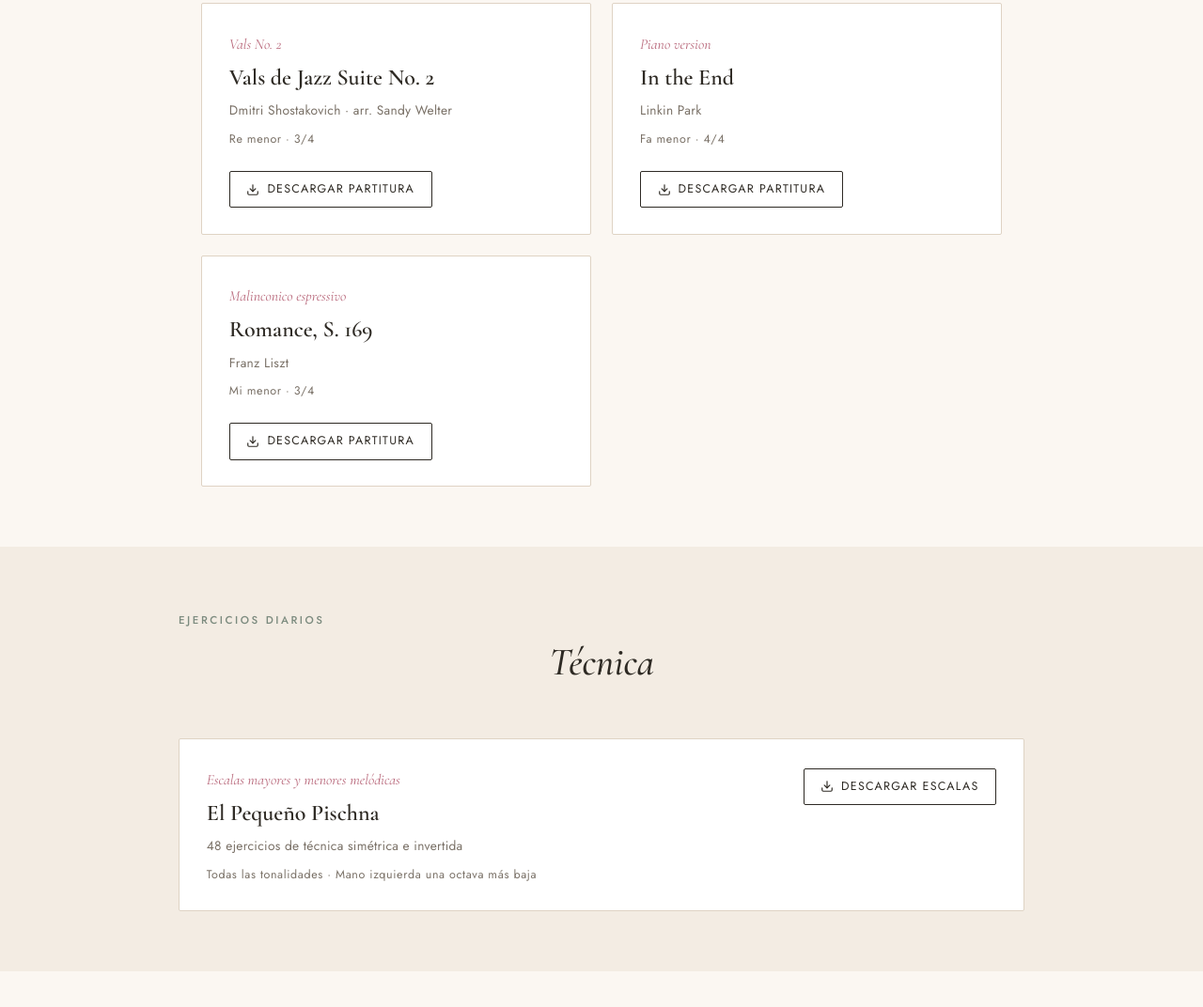
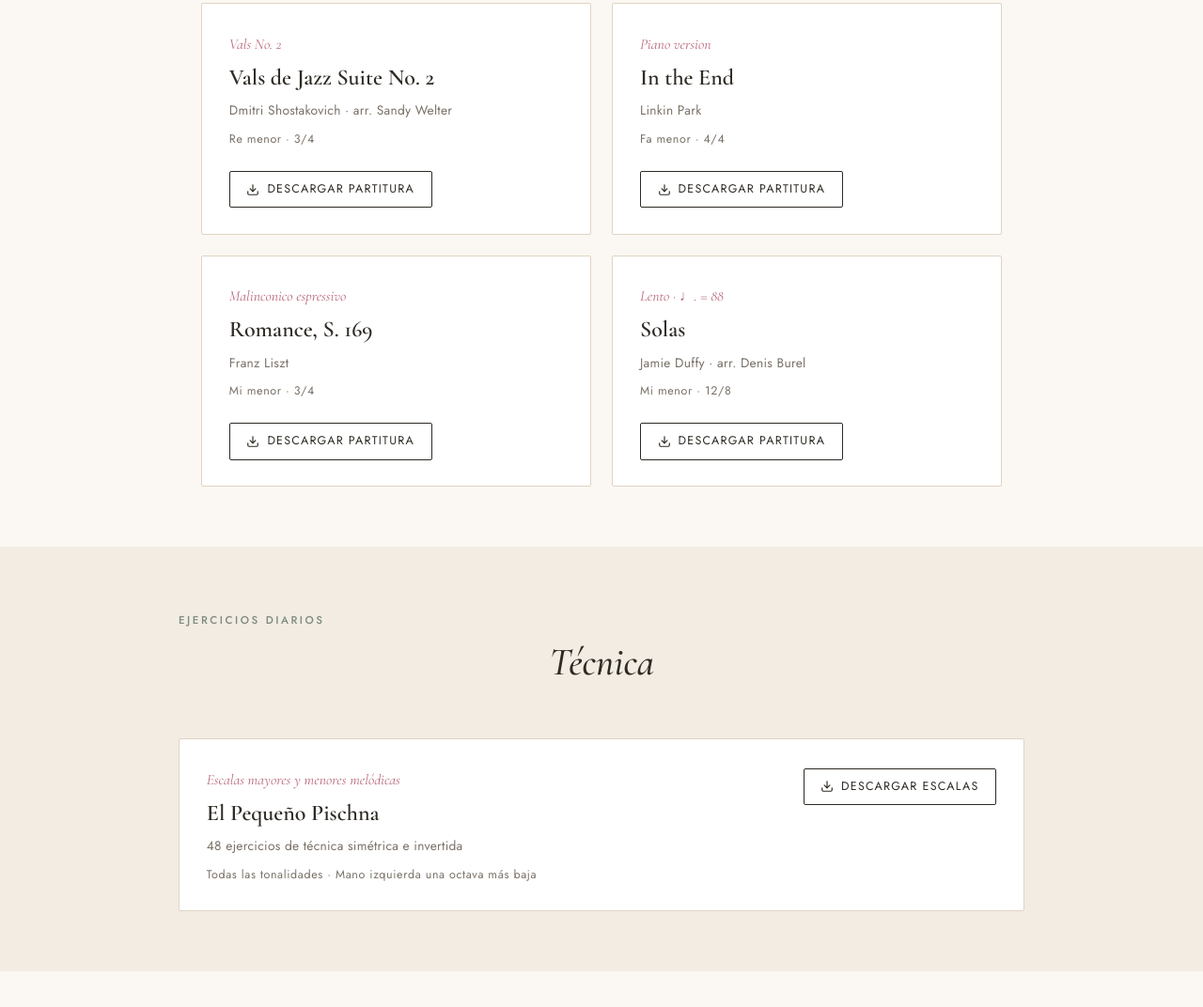
Before and after one commit to rodrigozamorapiano/CeciliaHernandezpiano, a plain HTML site: page index.html in a window 1280 px wide. Shown: the part 2161-3233 px from the top of the page at 94% size. Drawn offline with nearby package versions, Linux system fonts and the light colour scheme.

Commit message:
Add files via upload

```diff
--- a/index.html
+++ b/index.html
@@ -492,6 +492,17 @@
       </a>
     </article>
 
+    <article class="piece">
+      <span class="marking">Lento · ♩. = 88</span>
+      <h3>Solas</h3>
+      <span class="composer">Jamie Duffy · arr. Denis Burel</span>
+      <span class="meta">Mi menor · 12/8</span>
+      <a class="open-btn" href="Solace_Duff.pdf" download>
+        <svg viewBox="0 0 24 24" fill="none" stroke="currentColor" stroke-width="2" stroke-linecap="round" stroke-linejoin="round"><path d="M21 15v4a2 2 0 0 1-2 2H5a2 2 0 0 1-2-2v-4"/><polyline points="7 10 12 15 17 10"/><line x1="12" y1="15" x2="12" y2="3"/></svg>
+        Descargar partitura
+      </a>
+    </article>
+
   </div>
 </section>
 
```
Also changed, not shown: 1 other file.
